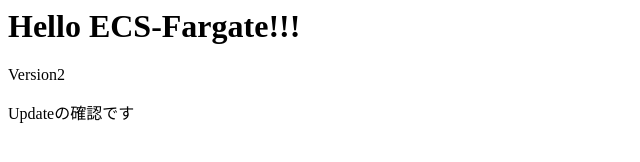
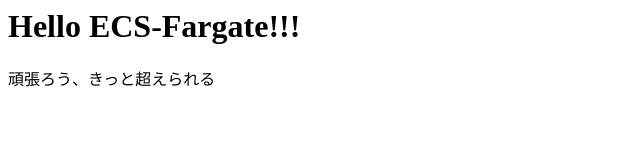
Before and after one commit to Tomo-zou-2525/ECS-CircleCI, a plain HTML site: page static-html-directory/index.html in a window 1280 px wide. Shown: the whole page, without its empty margins (0-640 px from the left). Drawn offline with Linux system fonts and the light colour scheme.

Commit message:
test-circleci

```diff
--- a/static-html-directory/index.html
+++ b/static-html-directory/index.html
@@ -1,3 +1,2 @@
 <h1>Hello ECS-Fargate!!!</h1>
-<span>Version2</span>
-<p>Updateの確認です</p>
+<p>頑張ろう、きっと超えられる</p>
```
Also changed, not shown: 2 other files.
